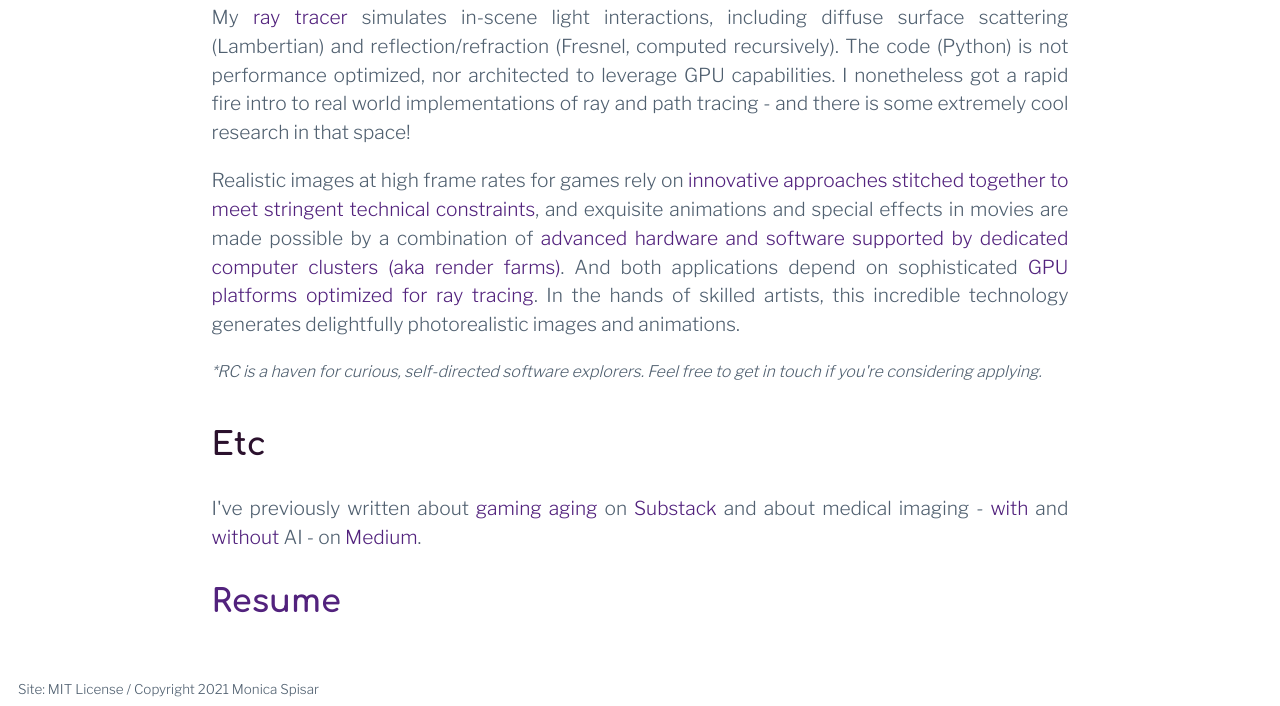
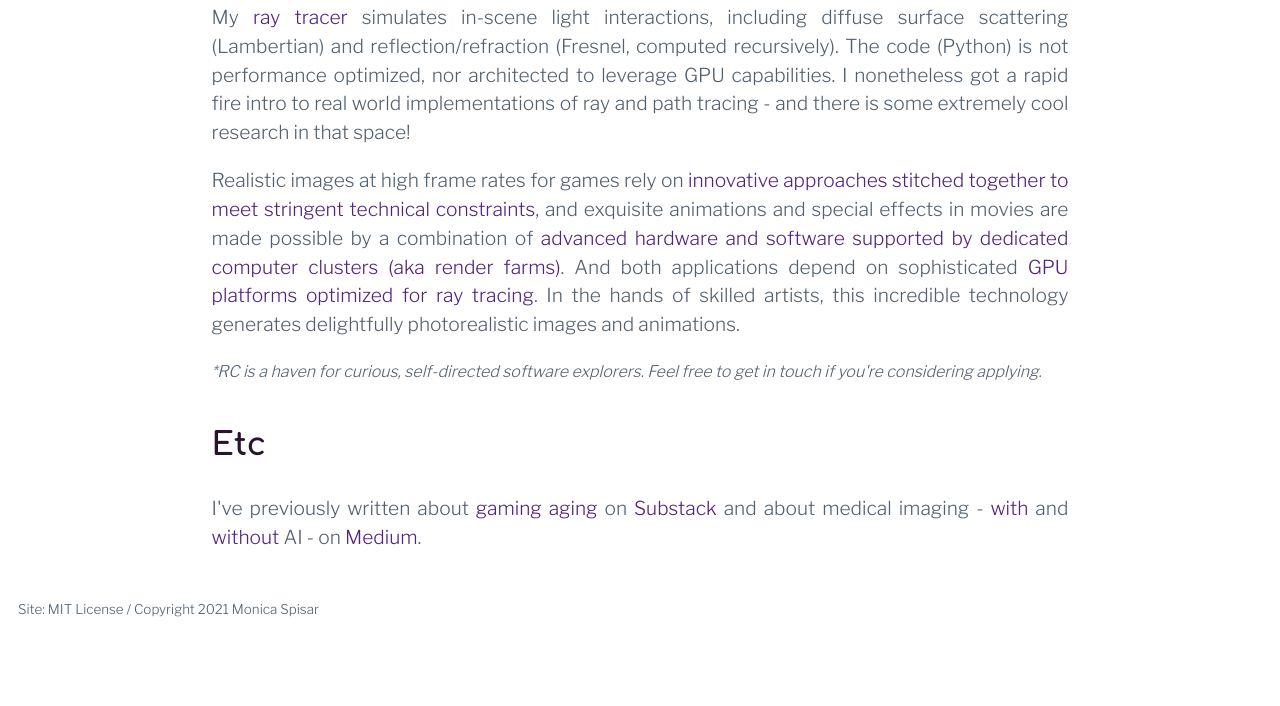
Before and after one commit to msyvr/monicaspisar, a plain HTML site: page index.html in a window 1280 px wide. Shown: the part 929-1635 px from the top of the page. After the commit the page ends 1555 px from the top, so only its background shows below. Drawn offline with nearby package versions, Linux system fonts and the light colour scheme.

Commit message:
remove abbreviated resume

```diff
--- a/index.html
+++ b/index.html
@@ -59,7 +59,6 @@
       </div>
       <p class="font_large">Etc</p>
       <p>I've previously written about <a href="https://gamingaging.substack.com/p/longevity-home" target="_blank">gaming aging</a> on <a href="https://gamingaging.substack.com" target="_blank">Substack</a> and about medical imaging - <a href="https://msyvr.medium.com/picture-perfect-ai-medical-imaging-f57eeb2b4b32" target="_blank">with</a> and <a href="https://msyvr.medium.com/how-medical-imaging-works-59e116ecdbe5" target="_blank">without</a> AI - on <a href="https://msyvr.medium.com/" target="_blank">Medium</a>.</p>
-      <p class="font_large"><a href="https://bit.ly/monicaspisar_resume" target="_blank">Resume</a></p>
     </div>
   </div>
   <div class="fontfooter" style="margin-left: 10px; margin-top: 30px;">
```
